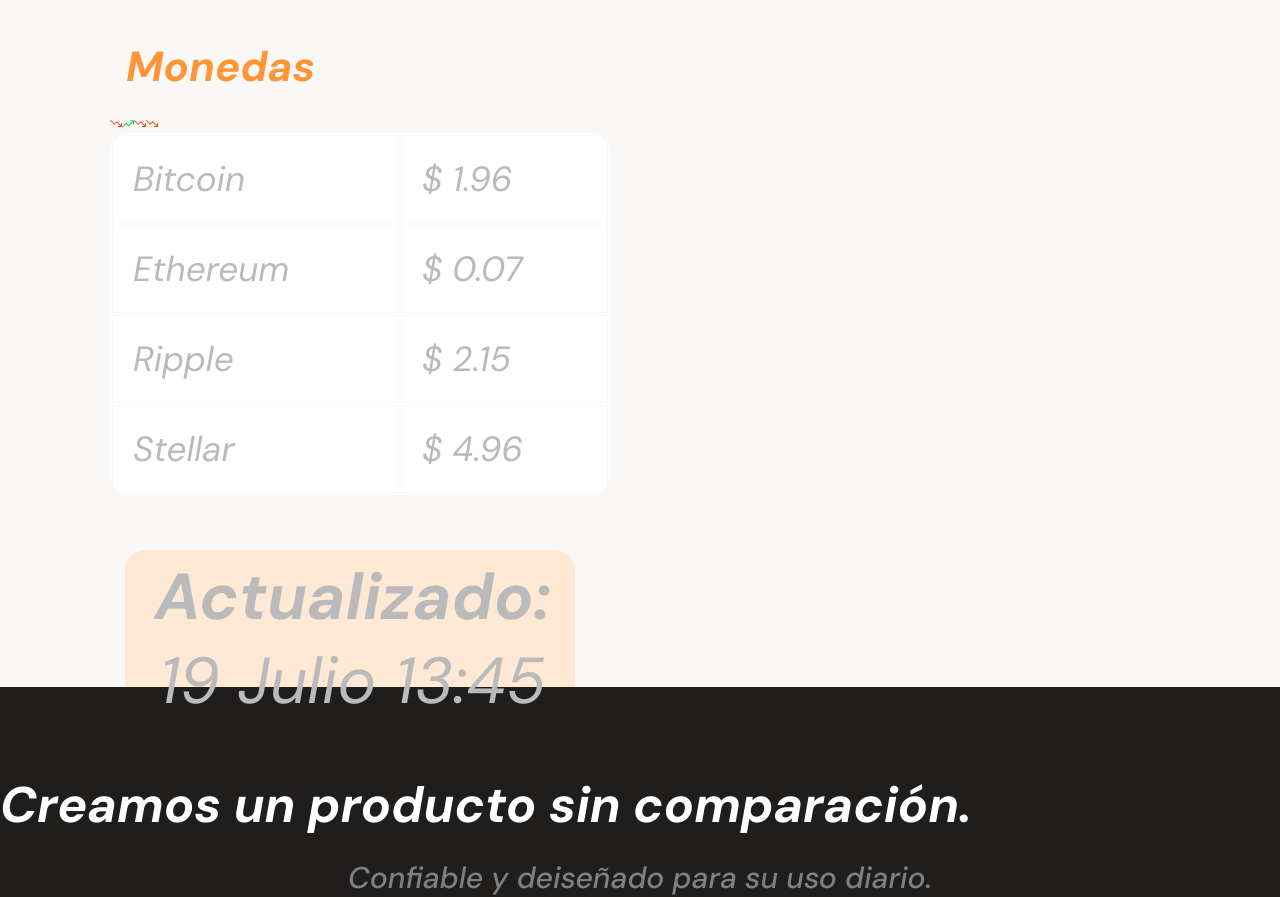
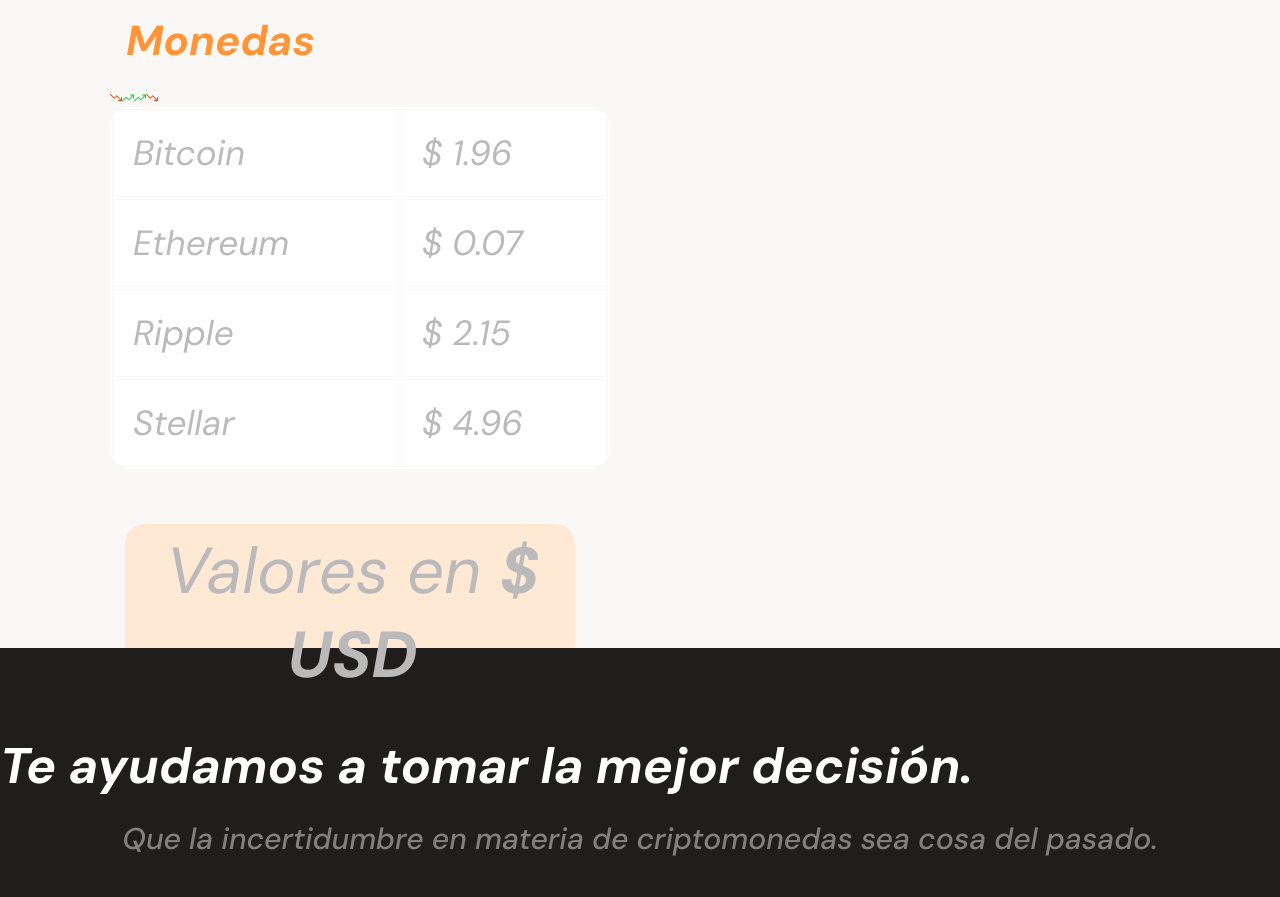
Before and after one commit to Fercholuch/Proyect_Batatabit, a plain HTML site: page index.html in a window 1280 px wide. Shown: the part 1900-2797 px from the top of the page. Drawn offline with Linux system fonts and the light colour scheme.

Commit message:
Update index.html

```diff
--- a/index.html
+++ b/index.html
@@ -7,6 +7,7 @@
     <link rel="stylesheet" href="css/general.css">
     <link rel="stylesheet" href="css/index.css">
     <link rel="stylesheet" href="css/tablet.css" media="(min-width: 768px)">
+    <link rel="stylesheet" href="css/desktop.css" media="(min-width: 965px)">
 
     <meta name="viewport" content="width=device-width, user-scalable=no, initial-scale=0.4, maximum-scale=0.4, minimum-scale=0.5">
 
@@ -35,14 +36,13 @@
         </p>
 
     </section>
- ----------------------------------------
     <div class="Caja">
         <a href="#">
             Conoce Nuestros Planes
         </a>
-        <img src="img/ico/mdi_keyboard_arrow_down.png">
+        <img src="img/flup.png">
         </div>
- ----------------------------------------
+
     <section class="background_2 section-2">
        <div class="body1">
         <div class="Moneda">
@@ -54,7 +54,7 @@
            Visibilizamos todas las tasas de cambio.
        </h2>
        <p>
-           Traemos información en tiempo real de las casa de cambio y las monedas más importantes del mundo.
+           Traemos información en tiempo real de las casas de cambio y las monedas más importantes del mundo.
        </p>
 
        <h3>
@@ -64,49 +64,50 @@
       <div class="Tabla">
        <table>
            <tr>
-               <td>Bitcoin</td><td>$ 1.96</td> <img src="img/trending-down%201%20(1).png" alt="">
+               <td>Bitcoin</td><td>$ 1.96</td><img src="img/trending-down%201%20(1).png">
            </tr>
            <tr>
                <td>Ethereum</td><td>$ 0.07</td><img src="img/trending-up%201.png">
            </tr>
 
            <tr>
-               <td>Ripple</td><td>$ 2.15</td><img src="img/trending-down%201%20(1).png" alt="">
-           </tr>
+               <td>Ripple</td><td>$ 2.15</td>
+           </tr><img src="img/trending-up%201.png">
 
            <tr>
-               <td>Stellar</td><td>$ 4.96</td><img src="img/trending-down%201%20(1).png" alt="">
+               <td>Stellar</td><td>$ 4.96</td><img src="img/trending-down%201%20(1).png">
            </tr>
 
        </table>
     </div>
 
     <div class="cuadro">
-        <p><strong>Actualizado:</strong> 19 Julio 13:45</p>
+        <p>Valores en <strong>$ USD</strong> </p>
 
     </div>
     </section>
 
- --------------------------------------------------------------------------------------
+
 
     <section class="background_3 section-3">
-
+       <div class="h1">
         <h1>
-         Creamos un producto sin comparación.
+         Te ayudamos a tomar la mejor decisión.
         </h1>
         <p>
-
-        Confiable y deiseñado para su uso diario.
+        Que la incertidumbre en materia de criptomonedas sea cosa del pasado.
         </p>
+        </div>
 
         <div class="Cuadro1">
+          <img src="img/ico/clock%201.png">
            <div class="Text">
            <h1>Tiempo real</h1>
             <p>Nuestro API toma información minuto a minuto sobre las tasas que más determinan el comportamiento.</p>
         </div>
         </div>
 
-        /*---------------------------------*/
+
 
         <div class="Cuadro2">
           <img src="img/ico/eye%201.png">
@@ -116,7 +117,7 @@
         </div>
         </div>
 
-        /*----------------------------------*/
+
 
         <div class="Cuadro3">
             <img src="img/ico/dollar-sign%201.png">
@@ -126,7 +127,7 @@
         </div>
         </div>
 
-        /*---------------------------------*/
+
 
         <div class="Cuadro4">
             <img src="img/ico/check-circle%201.png">
@@ -137,11 +138,14 @@
         </div>
     </section>
 
-/*--------------------------------------------*/
+
 
    <section class="Foto">
-       <img src="img/bitcoinbaby%201.png"><h1>Conócelo hoy.</h1>
+       <img src="img/bitcoinbaby%201.png">
+
+       <div class="photo"><h1>Conócelo hoy.</h1></div>
        </section>
+
 
 
       <section class="background_4 section-4">
@@ -177,8 +181,11 @@
        </div>
  </div>
 
+    </section>
 
 
+     <section class="background_5 section-5">
+          <h1>Linkedin</h1>
     </section>
 
 
```
